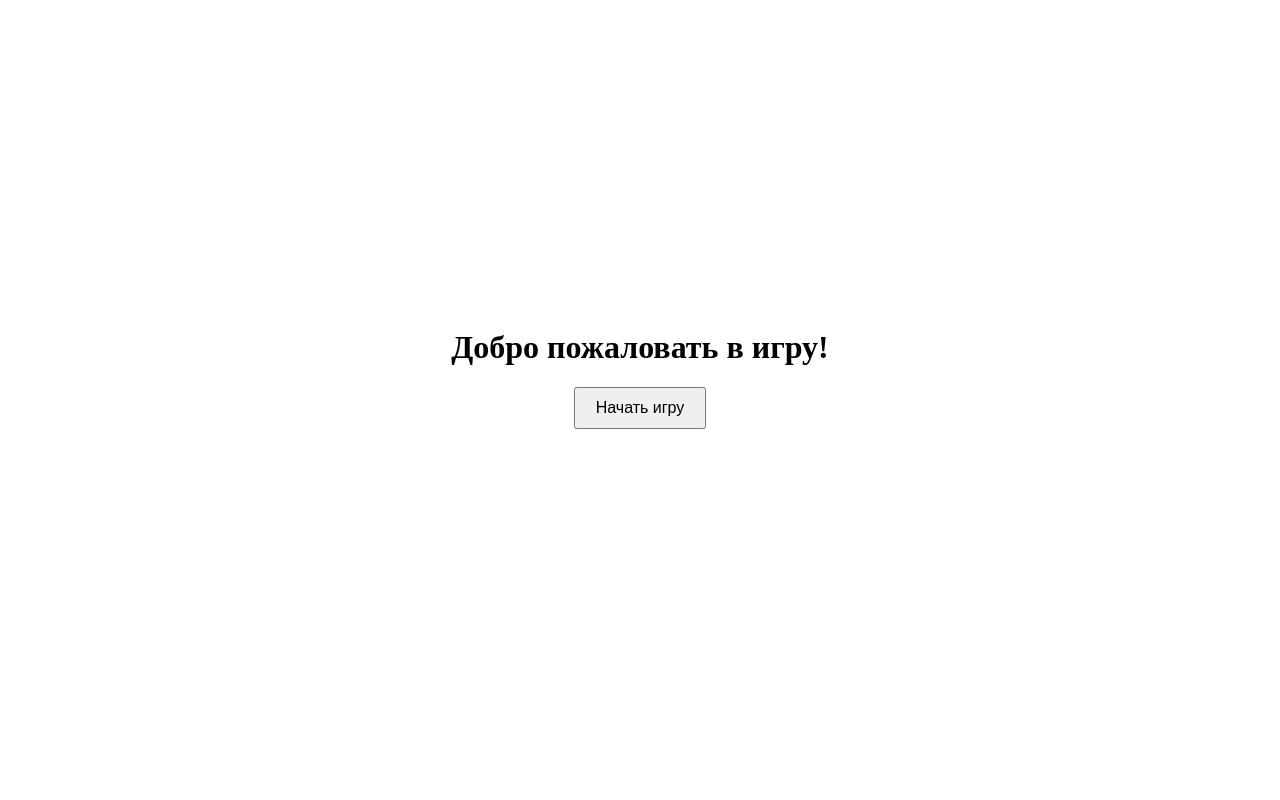
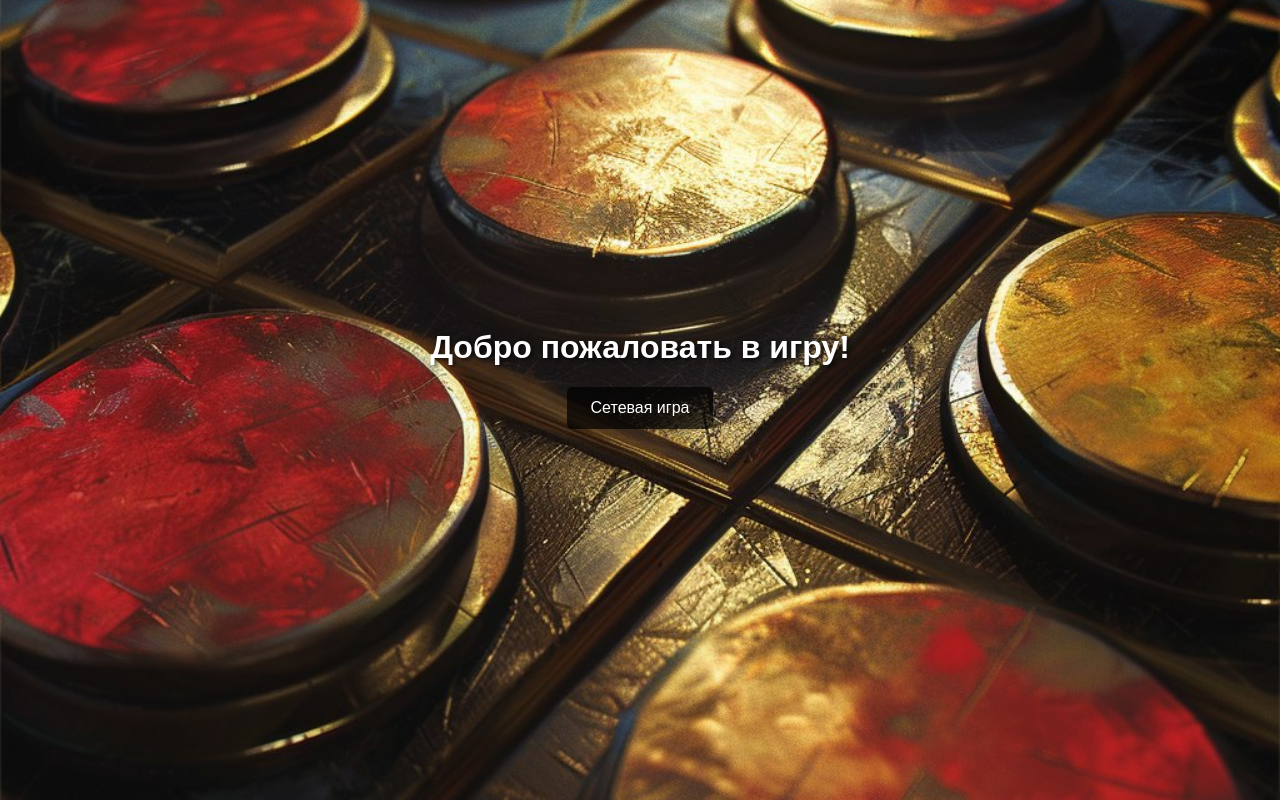
Before and after one commit to wert-rar/Shashki, a Flask app: page / in a window 1280 px wide. Run offline with Flask 3, Linux system fonts and the light colour scheme.

Commit message:
frontend for home page

```diff
--- a/Client/static/style.css
+++ b/Client/static/style.css
@@ -4,10 +4,28 @@ body {
     align-items: center;
     height: 90vh;
     flex-direction: column;
+    background-image: url('/static/background.jpg');
+    background-size: cover;
+    background-repeat: no-repeat;
+    background-position: center;
+    color: white;
+    text-shadow: 2px 2px 4px rgba(0, 0, 0, 0.7);
+    font-family: Arial, sans-serif;
 }
 
 button {
-    padding: 10px 20px;
+    padding: 12px 24px;
     font-size: 16px;
     cursor: pointer;
+    background-color: rgba(0, 0, 0, 0.7);
+    color: white;
+    border: none;
+    border-radius: 5px;
+    text-shadow: none;
+    transition: background-color 0.3s ease;
 }
+
+button:hover {
+    background-color: rgba(255, 255, 255, 0.7);
+    color: black;
+}
--- a/Client/templates/home.html
+++ b/Client/templates/home.html
@@ -8,7 +8,7 @@
 </head>
 <body>
     <h1>Добро пожаловать в игру!</h1>
-    <button onclick="startGame()">Начать игру</button>
+    <button onclick="startGame()">Сетевая игра</button>
 
     <script>
         function startGame() {
```
Also changed, not shown: Client/static/background.jpg (added).
